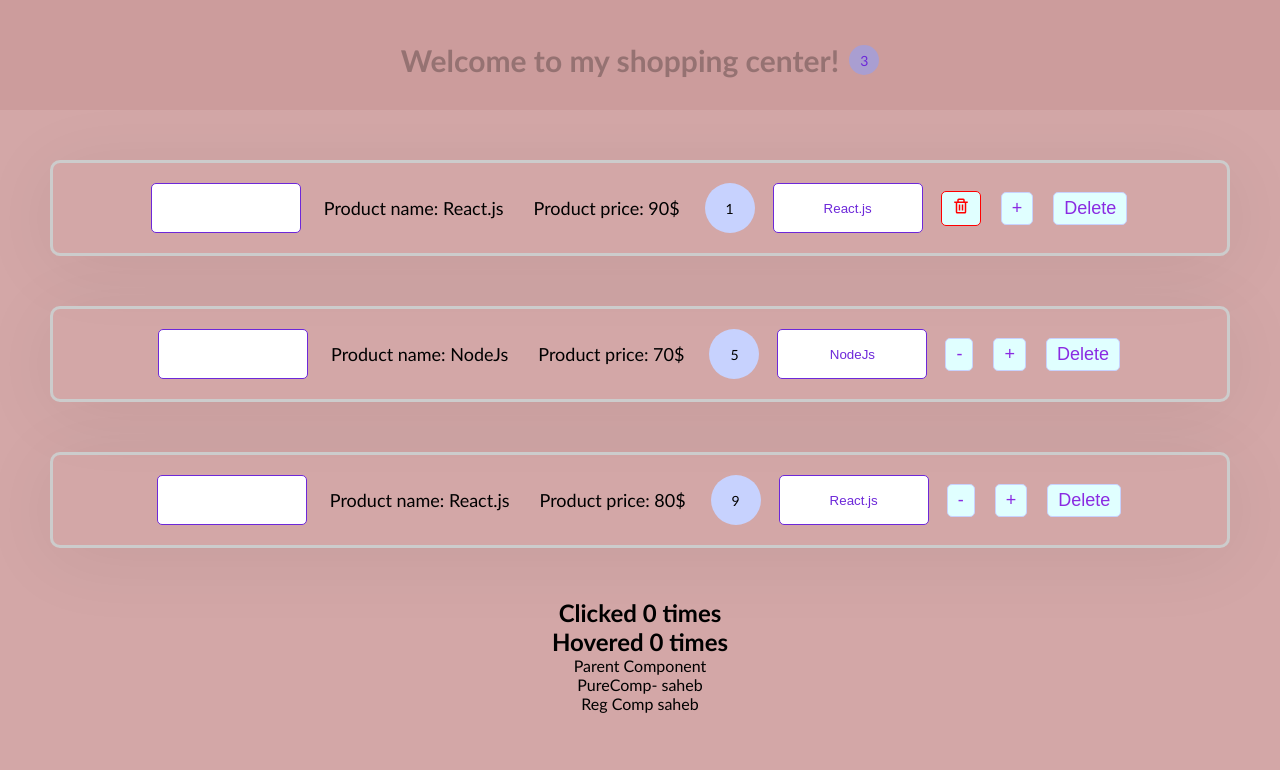
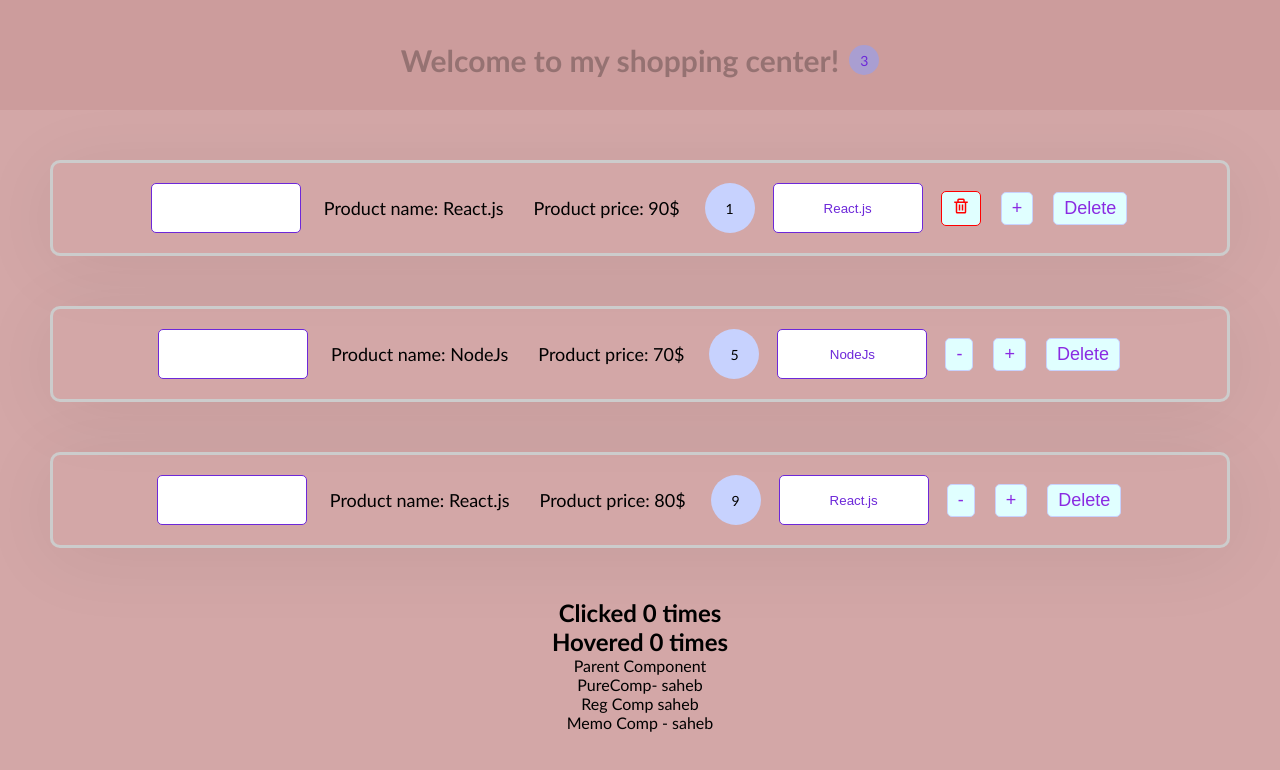
Before and after one commit to Mehrnaz-hmt/React-js-saaheb, a React (Create React App) app: page / in a window 1280 px wide. Shown: the top 770 px of the page. Built offline with nearby package versions, Linux system fonts and the light colour scheme.

Commit message:
2-50-React Memo

```diff
--- /dev/null
+++ b/src/Components/PureMemoComp/MemoComp.js
@@ -0,0 +1,6 @@
+import React from "react";
+
+export default function MemoComp(props) {
+    console.log("Memo Comp")
+  return <div>Memo Comp - {props.name}</div>;
+}
--- a/src/Components/PureMemoComp/ParentComp.js
+++ b/src/Components/PureMemoComp/ParentComp.js
@@ -1,6 +1,7 @@
 import React, { PureComponent } from "react";
 import RegComp from "./RegComp";
 import PureComp from "./PureComp";
+import MemoComp from './MemoComp';
 
 export default class ParentComp extends PureComponent {
   state = {
@@ -18,6 +19,7 @@ export default class ParentComp extends PureComponent {
         Parent Component
         <PureComp name={this.state.name} />
         <RegComp name={this.state.name} />
+        <MemoComp name={this.state.name}/>
       </div>
     );
   }
```
